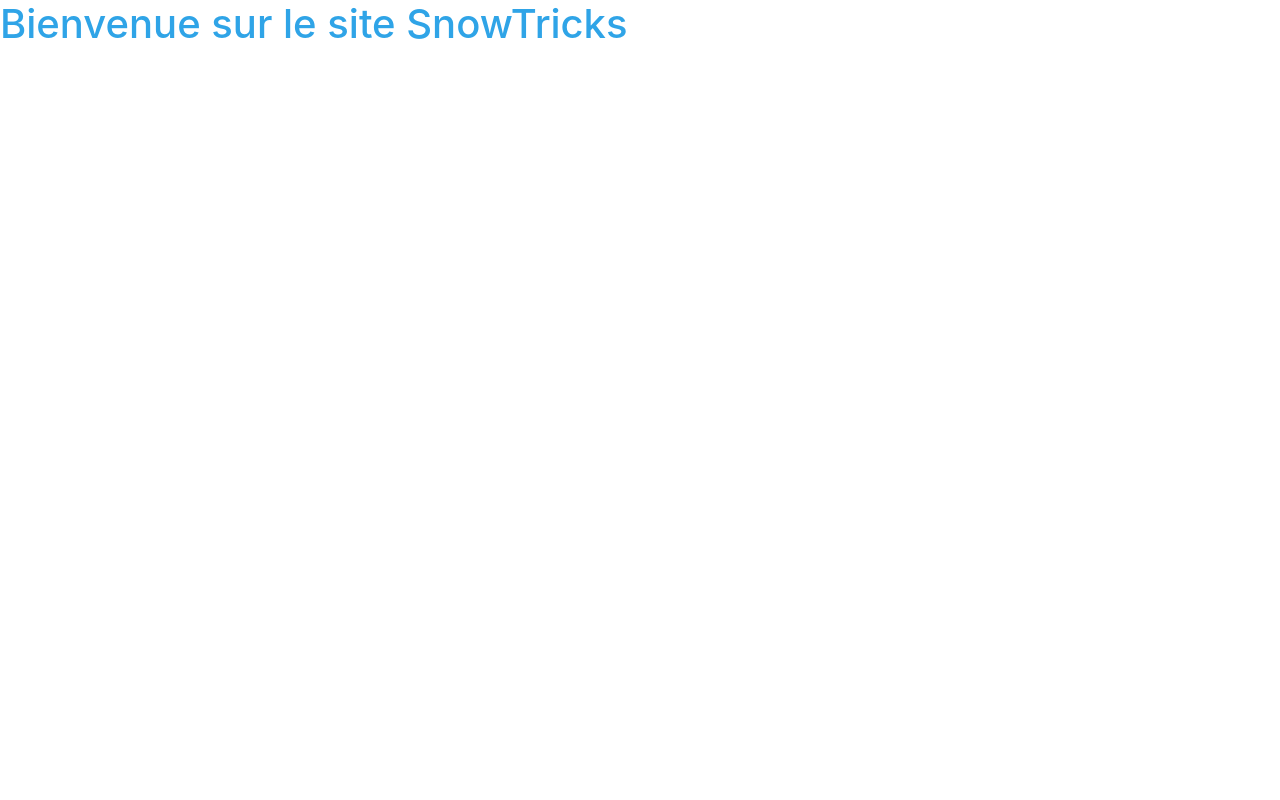
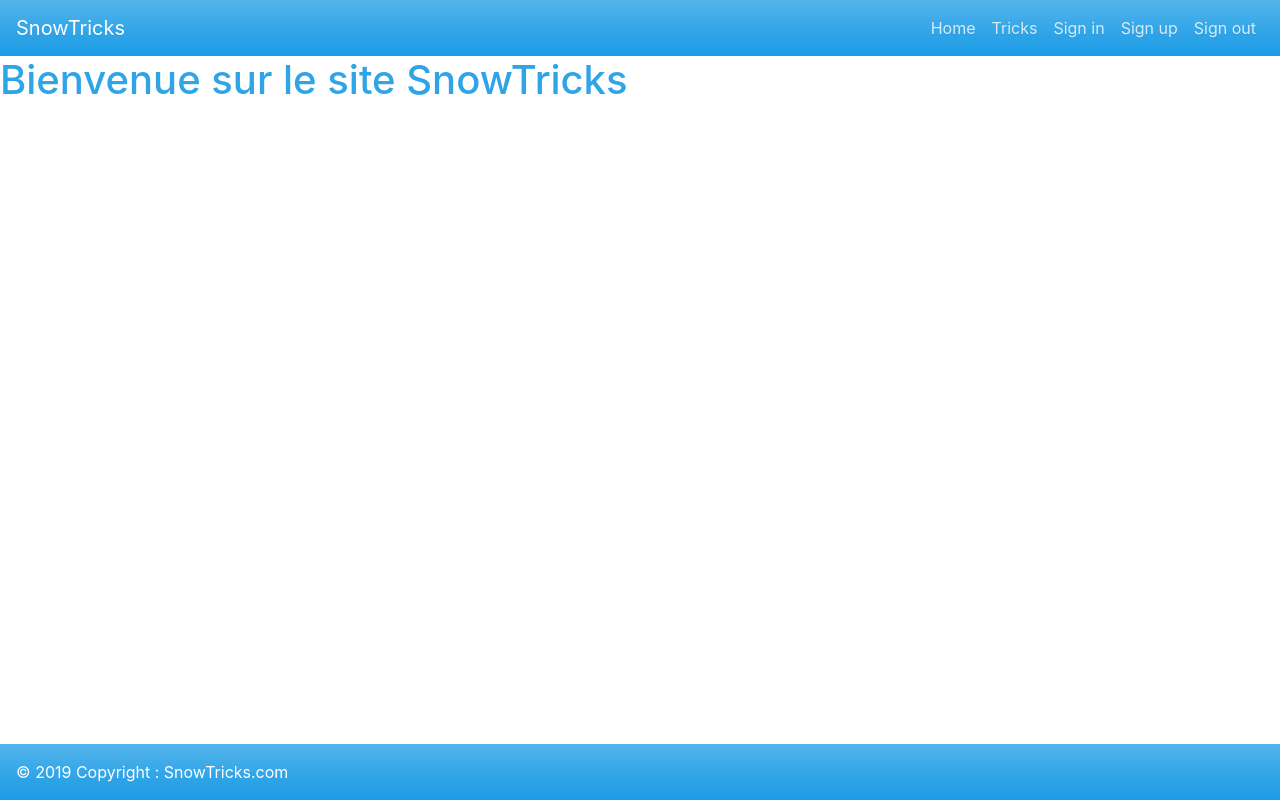
Before and after one commit to PyroFiire/SnowTricks, a Symfony app: template templates/tricks/tricks.html.twig in a window 1280 px wide. Run offline with Twig, Linux system fonts and the light colour scheme; the template is opened without the code that fills it, so the values that code supplies are empty; some libraries are stand-ins or nearby versions.

Commit message:
navbar and footer-bottom, asset install

```diff
--- a/composer.json
+++ b/composer.json
@@ -5,6 +5,7 @@
         "php": "^7.1.3",
         "ext-ctype": "*",
         "ext-iconv": "*",
+        "symfony/asset": "4.3.*",
         "symfony/console": "4.3.*",
         "symfony/dotenv": "4.3.*",
         "symfony/flex": "^1.3.1",
--- /dev/null
+++ b/public/css/style.css
@@ -0,0 +1,3 @@
+body{
+    min-height: 100vh;
+}
--- a/templates/base.html.twig
+++ b/templates/base.html.twig
@@ -5,11 +5,45 @@
         <meta name="viewport" content="width=device-width, initial-scale=1, shrink-to-fit=no">
         <title>{% block title %}Welcome!{% endblock %}</title>
         {% block stylesheets %}
-        <link rel="stylesheet" href="https://bootswatch.com/4/cerulean/bootstrap.min.css" crossorigin="anonymous">
+        <link href="https://bootswatch.com/4/cerulean/bootstrap.min.css" rel="stylesheet" crossorigin="anonymous">
+        <link href={{ asset('css/style.css') }} type="text/css" rel="stylesheet">
         {% endblock %}
     </head>
-    <body>
-        {% block body %}{% endblock %}
+    <body class="d-flex flex-column" style="min-height: 100vh;">
+        <nav class="navbar navbar-expand-md navbar-dark bg-primary">
+            <a href="/" class="navbar-brand">SnowTricks</a>
+            <button class="navbar-toggler" type="button" data-toggle="collapse" data-target="#navbar7">
+                <span class="navbar-toggler-icon"></span>
+            </button>
+            <div class="navbar-collapse collapse justify-content-stretch" id="navbar7">
+                <ul class="navbar-nav ml-auto">
+                    <li class="nav-item">
+                        <a class="nav-link" href="/">Home</a>
+                    </li>
+                    <li class="nav-item">
+                        <a class="nav-link" href="/trick">Tricks</a>
+                    </li>
+                    <li class="nav-item">
+                        <a class="nav-link" href="#">Sign in</a>
+                    </li>
+                    <li class="nav-item">
+                        <a class="nav-link" href="#">Sign up</a>
+                    </li>
+                    <li class="nav-item">
+                        <a class="nav-link" href="#">Sign out</a>
+                    </li>
+                </ul>
+            </div>
+        </nav>
+        <div class="flex-grow-1">
+            {% block body %}{% endblock %}
+        </div>
+        <footer>
+            <div class="footer-copyright py-3 pl-3 bg-primary text-white">© 2019 Copyright :
+                <a href="/" class="text-white"> SnowTricks.com</a>
+            </div>
+        </footer>
+
         <!-- JAVASCRIPTS -->
         <!-- Boostrap 4 -->
         <script src="https://code.jquery.com/jquery-3.3.1.slim.min.js" integrity="sha384-q8i/X+965DzO0rT7abK41JStQIAqVgRVzpbzo5smXKp4YfRvH+8abtTE1Pi6jizo" crossorigin="anonymous"></script>
```
Also changed, not shown: 2 other files.
